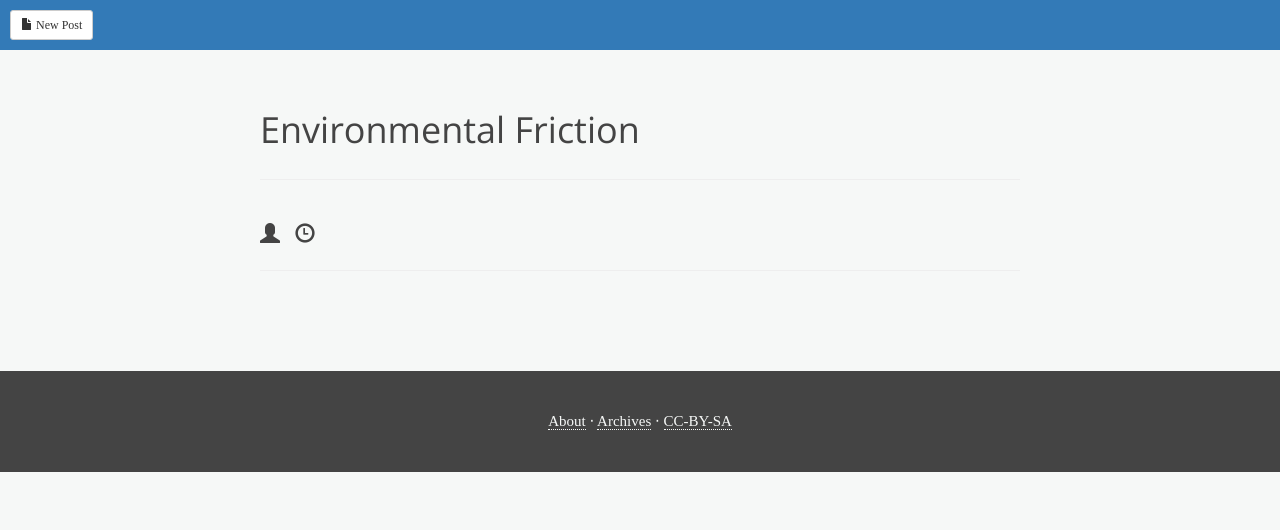
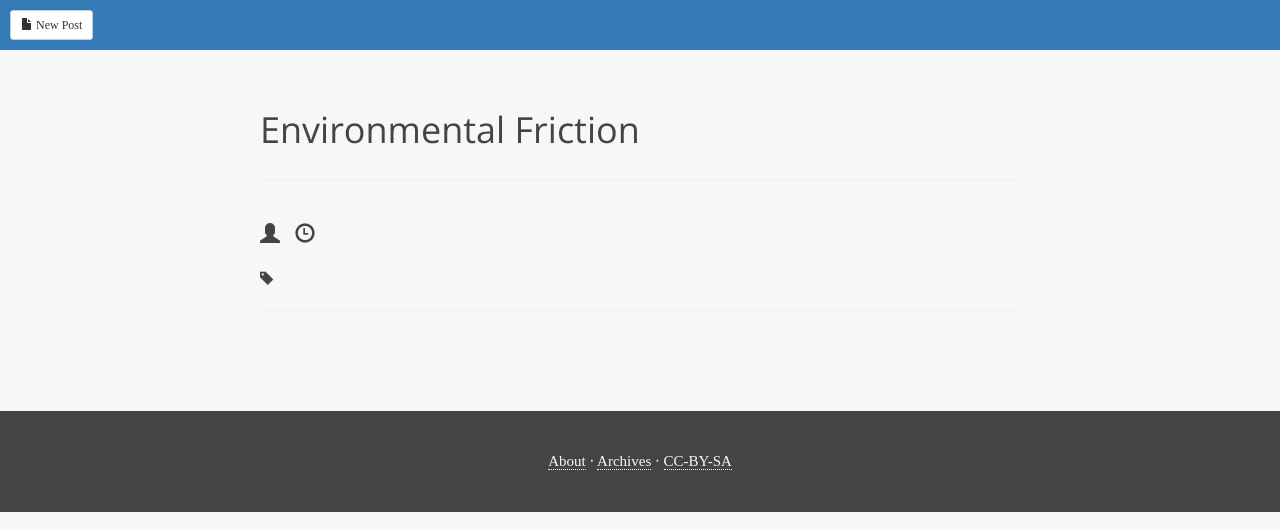
Before and after one commit to jbittel/environmental-friction, a Django app: template environmental-friction/blog/templates/blog/post_detail.html in a window 1280 px wide. Shown: the top 530 px of the page. Run offline with Django 3.2, Linux system fonts and the light colour scheme; the template is opened without the code that fills it, so the values that code supplies are empty; the visitor is signed in with stand-in values (Sample User, id 1); style sheets or scripts are compiled from the project's sources; parts of the project's set-up code (start-up, migrations or seed data) failed here and were passed over; some libraries are stand-ins or nearby versions; some web fonts are replaced.

Commit message:
Display tags underneath expanded posts

```diff
--- a/environmental-friction/blog/templates/blog/_post_expanded.html
+++ b/environmental-friction/blog/templates/blog/_post_expanded.html
@@ -5,5 +5,8 @@
   <h2><a href="{{ post.get_absolute_url }}">{{ post.title }}</a></h2>
   <p><span class="glyphicon glyphicon-user" aria-hidden="true"></span> {{ post.author.first_name }} &nbsp; <span class="glyphicon glyphicon-time" aria-hidden="true"></span> {{ post.publish|date:"M d, Y" }}</p>
   {{ post.body|markup }}
+  <p class="tags">
+    <span class="glyphicon glyphicon-tag" aria-hidden="true"></span> {% for tag in post.tags.names %} {{ tag }}{% endfor %}
+  </p>
   <hr>
 </div>
--- a/environmental-friction/static/sass/base.scss
+++ b/environmental-friction/static/sass/base.scss
@@ -54,6 +54,10 @@ p {
   p {
     font-size: $content-font-size;
     line-height: 1.5;
+  }
+
+  .tags {
+    font-size: $content-font-size / 1.5;
   }
 }
 
```
